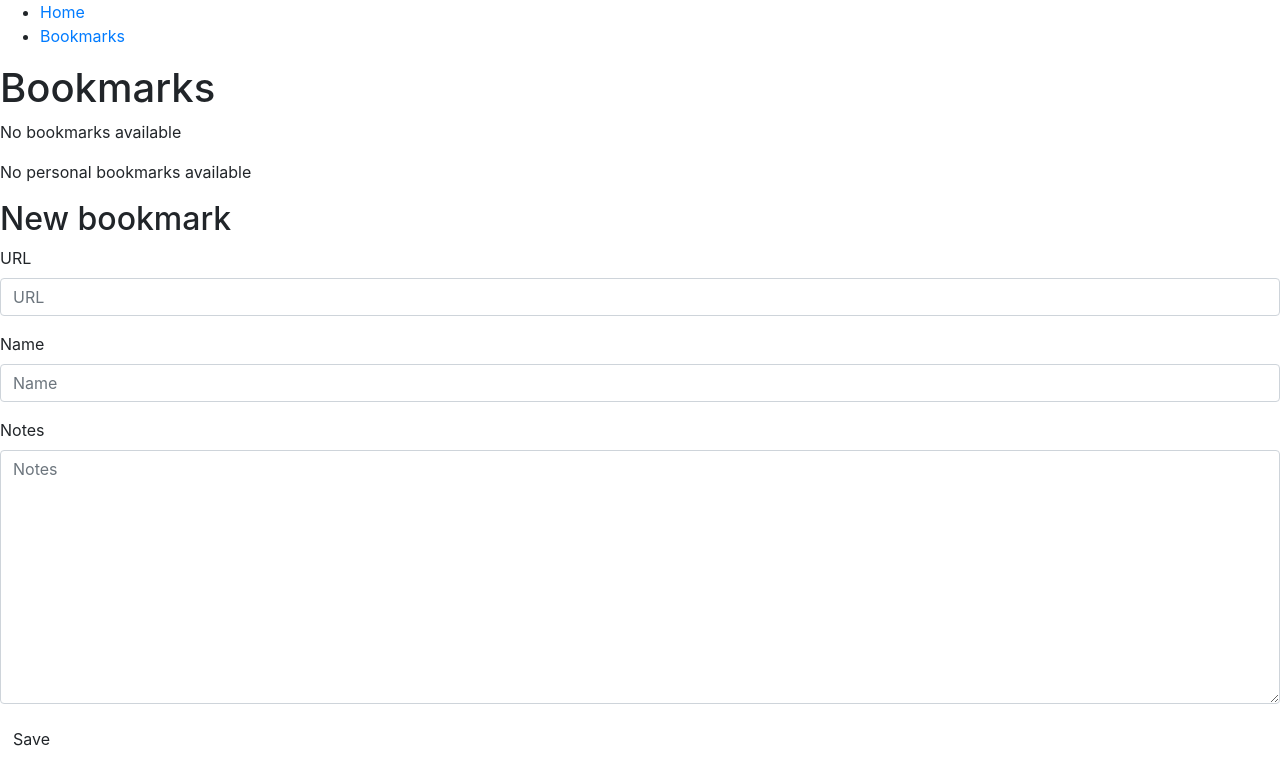
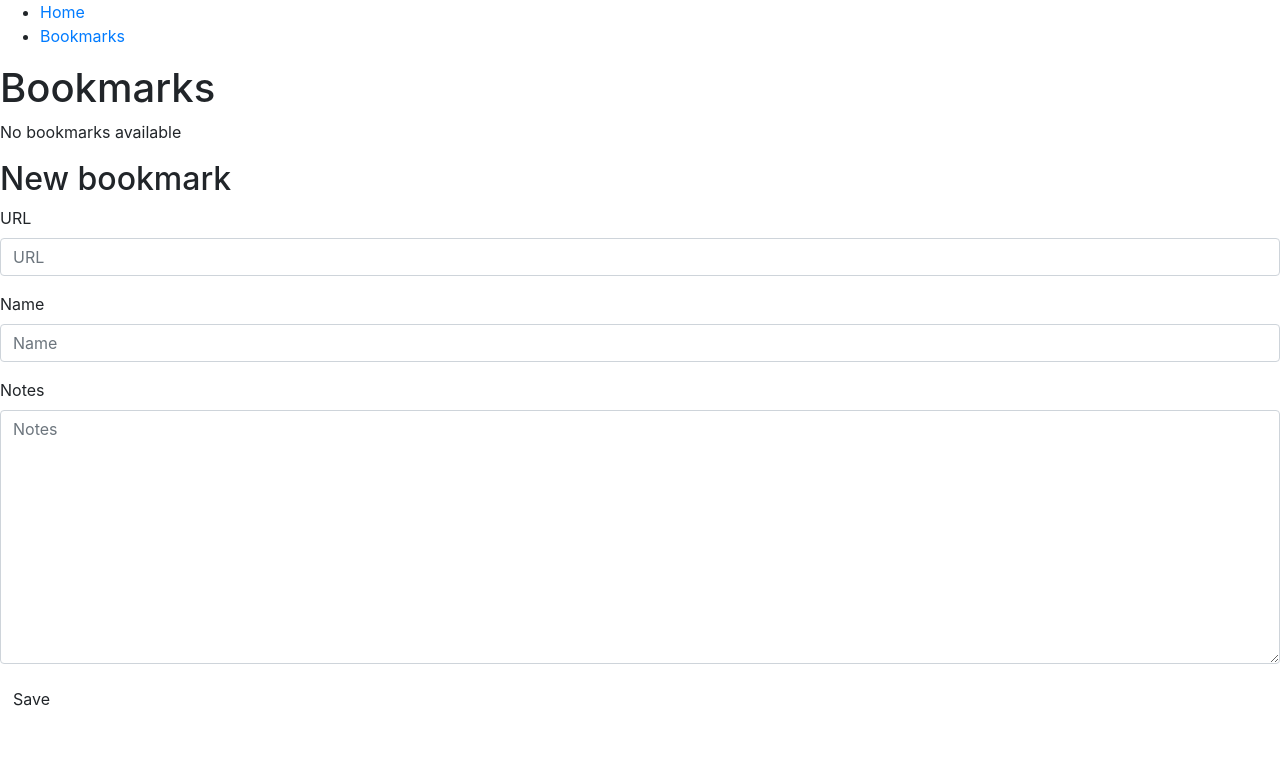
Before and after one commit to gakko1/djorg, a Django app: page /bookmarks/ in a window 1280 px wide. Shown: the top 757 px of the page. Run offline with Django 3.2, Linux system fonts and the light colour scheme; data that the repository does not hold is empty; some libraries are stand-ins or nearby versions.

Commit message:
fixed heroku deployment, removed personal bookmarks

```diff
--- a/bookmarks/models.py
+++ b/bookmarks/models.py
@@ -10,7 +10,3 @@ class Bookmark(models.Model):
   notes = models.TextField(blank=True)
   created_at = models.DateTimeField(auto_now_add=True)
   last_modified = models.DateTimeField(auto_now=True)
-
-
-class PersonalBookmark(Bookmark):
-  user = models.ForeignKey(User, on_delete=models.CASCADE)
--- a/bookmarks/templates/bookmarks/index.html
+++ b/bookmarks/templates/bookmarks/index.html
@@ -19,16 +19,5 @@
 <p>No bookmarks available</p>
 {% endif %}
 
-{% if personal_bookmarks %}
-<h2>Personal</h2>
-<ol>
-  {% for bookmark in personal_bookmarks %}
-  <li><a href="{{ bookmark.url }}">{{ bookmark.name }}</a></li>
-  {% endfor %}
-</ol>
-{% else %}
-<p>No personal bookmarks available</p>
-{% endif %}
-
 {% include "bookmarks/form.html" %}
 {% endblock %}
```
